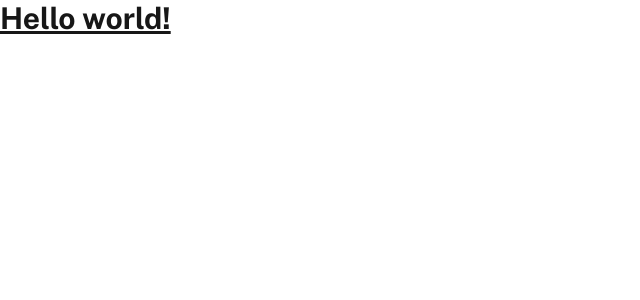
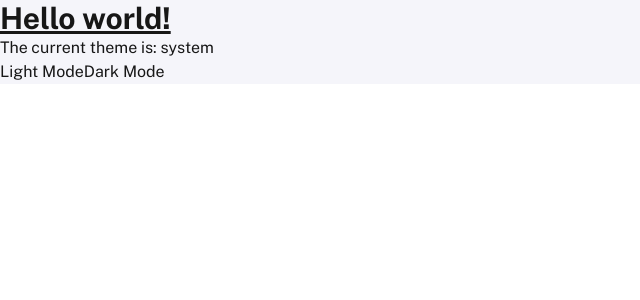
Before and after one commit to mateuszwiniarczyk/jobly-1, a Next.js app: page / in a window 1280 px wide. Shown: the top 300 px of the page, without its empty margins (0-640 px from the left). Built offline with nearby package versions, Linux system fonts and the light colour scheme.

Commit message:
feat: add dark theme and the possibility to toggle theme

```diff
--- a/package.json
+++ b/package.json
@@ -17,6 +17,7 @@
   },
   "dependencies": {
     "next": "12.1.6",
+    "next-themes": "^0.2.0",
     "react": "18.1.0",
     "react-dom": "18.1.0"
   },
--- a/src/pages/_app.tsx
+++ b/src/pages/_app.tsx
@@ -1,9 +1,14 @@
 import type { AppProps } from 'next/app';
+import { ThemeProvider } from 'next-themes';
 
 import '../styles/globals.css';
 
 function MyApp({ Component, pageProps }: AppProps) {
-  return <Component {...pageProps} />;
+  return (
+    <ThemeProvider attribute='class'>
+      <Component {...pageProps} />
+    </ThemeProvider>
+  );
 }
 
 export default MyApp;
--- a/src/pages/index.tsx
+++ b/src/pages/index.tsx
@@ -1,7 +1,26 @@
 import type { NextPage } from 'next';
+import { useTheme } from 'next-themes';
+import { useEffect, useState } from 'react';
 
 const Home: NextPage = () => {
-  return <h1 className='text-3xl font-bold underline'>Hello world!</h1>;
+  const [mounted, setMounted] = useState(false);
+  const { theme, setTheme } = useTheme();
+
+  // When mounted on client, now we can show the UI
+  useEffect(() => setMounted(true), []);
+
+  if (!mounted) return null;
+
+  return (
+    <div className='bg-gray-400 dark:bg-slate-300 dark:text-white'>
+      <h1 className='text-3xl font-bold underline'>Hello world!</h1>
+      <span>The current theme is: {theme}</span>
+      <div>
+        <button onClick={() => setTheme('light')}>Light Mode</button>
+        <button onClick={() => setTheme('dark')}>Dark Mode</button>
+      </div>
+    </div>
+  );
 };
 
 export default Home;
--- a/tailwind.config.js
+++ b/tailwind.config.js
@@ -1,5 +1,6 @@
 /** @type {import('tailwindcss').Config} */
 module.exports = {
+  darkMode: 'class',
   content: ['./src/**/*.{js,ts,jsx,tsx}'],
   theme: {
     extend: {},
```
Also changed, not shown: 1 other file (tests, documents, lock files or other folders).
